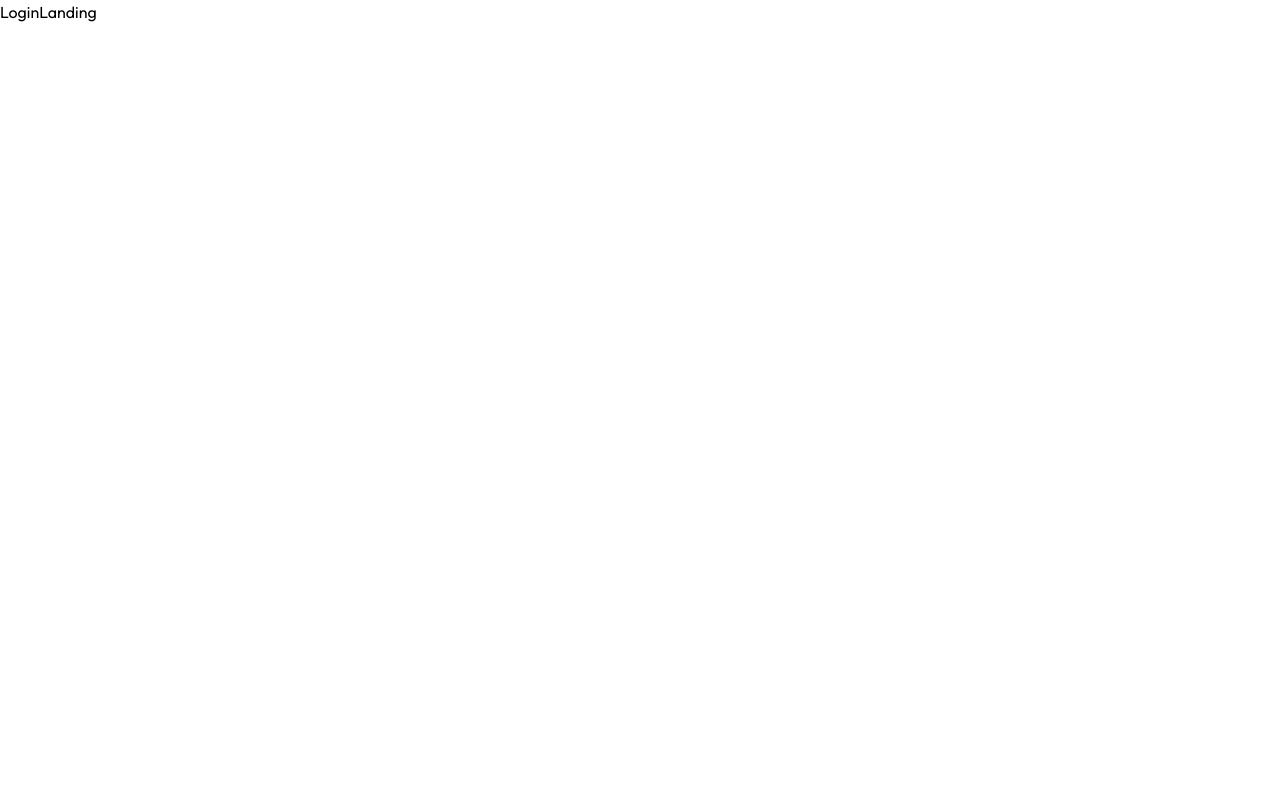
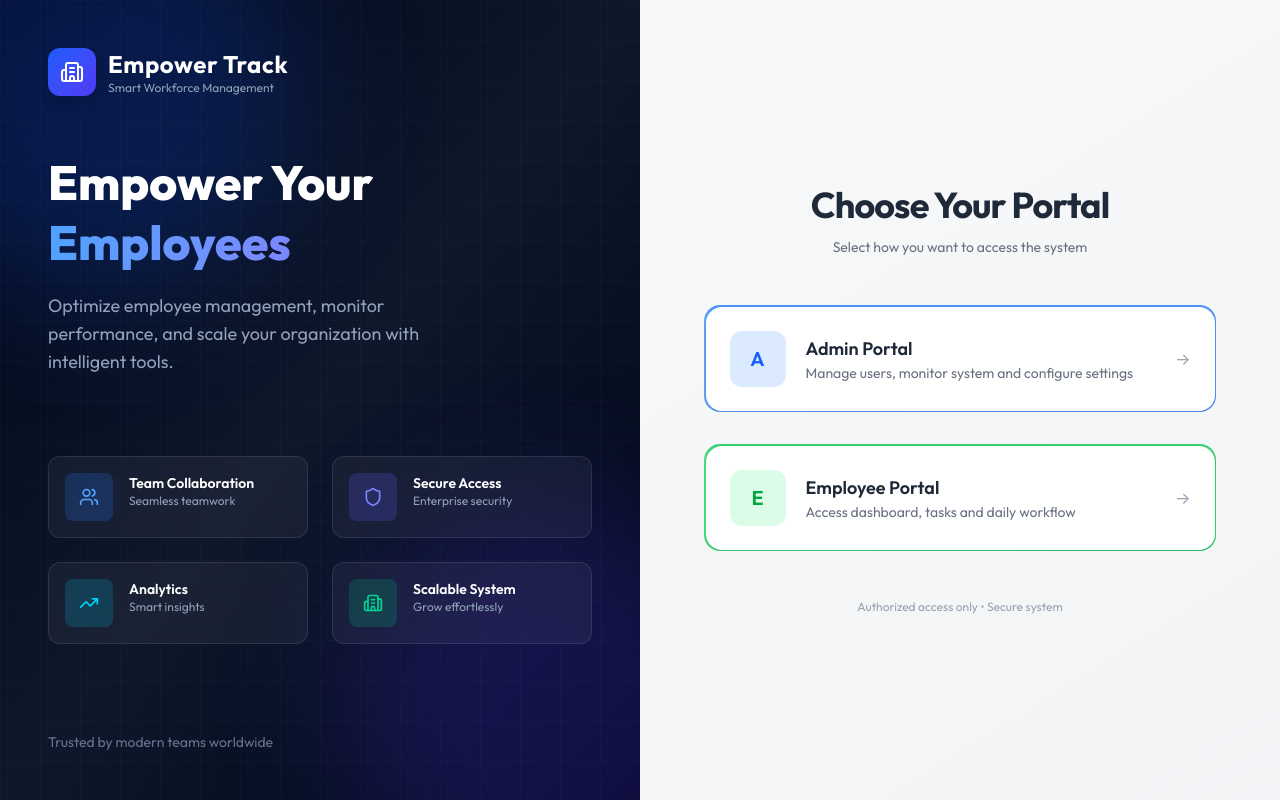
Before and after one commit to MostakemHossain/Empower-track, a React (Vite) app in the folder client/: page /login in a window 1280 px wide. Built offline with nearby package versions, Linux system fonts and the light colour scheme.

Commit message:
login landing page

```diff
--- a/client/package.json
+++ b/client/package.json
@@ -11,10 +11,12 @@
   },
   "dependencies": {
     "@tailwindcss/vite": "^4.2.2",
+    "framer-motion": "^12.38.0",
     "lucide-react": "^1.7.0",
     "react": "^19.2.4",
     "react-dom": "^19.2.4",
     "react-hot-toast": "^2.6.0",
+    "react-icons": "^5.6.0",
     "react-router-dom": "^7.14.0",
     "tailwindcss": "^4.2.2"
   },
--- a/client/src/App.jsx
+++ b/client/src/App.jsx
@@ -10,6 +10,7 @@ import Leave from "./pages/Leave";
 import Attendance from "./pages/Attendance";
 import Employees from "./pages/Employees";
 import PrintPaySlip from "./pages/PrintPaySlip";
+import LoginForm from "./components/LoginForm";
 
 const App = () => {
   return (
@@ -17,6 +18,21 @@ const App = () => {
       <Toaster />
       <Routes>
         <Route path="/login" element={<LoginLanding />} />
+        <Route
+          path="/login/admin"
+          role="admin"
+          title="Admin Portal"
+          subTitle="Sign in to manage the organization"
+          element={<LoginForm />}
+        />
+        <Route
+          path="/login/employee"
+          role="employee"
+          title="Employee Portal"
+          subTitle="Sign in to access your"
+          element={<LoginForm />}
+        />
+
         <Route element={<Layout />}>
           <Route path="/dashboard" element={<Dashboard />} />
           <Route path="/employees" element={<Employees />} />
--- /dev/null
+++ b/client/src/components/LoginForm.jsx
@@ -0,0 +1,7 @@
+const LoginForm = () => {
+  return (
+    <div>LoginForm</div>
+  )
+}
+
+export default LoginForm
--- /dev/null
+++ b/client/src/components/LoginLeftSide.jsx
@@ -0,0 +1,147 @@
+"use client";
+
+import { Building2, Users, Shield, TrendingUp } from "lucide-react";
+import { useEffect, useState } from "react";
+
+const words = ["Workforce", "Employees", "Teams", "Organization"];
+
+const LoginLeftSide = () => {
+  const [wordIndex, setWordIndex] = useState(0);
+  const [text, setText] = useState("");
+  const [isDeleting, setIsDeleting] = useState(false);
+
+  useEffect(() => {
+    const currentWord = words[wordIndex];
+
+    const speed = isDeleting ? 80 : 120;
+
+    const timeout = setTimeout(() => {
+      if (!isDeleting) {
+        // typing
+        setText(currentWord.substring(0, text.length + 1));
+
+        if (text === currentWord) {
+          // pause before deleting
+          setTimeout(() => setIsDeleting(true), 1200);
+        }
+      } else {
+        // deleting
+        setText(currentWord.substring(0, text.length - 1));
+
+        if (text === "") {
+          setIsDeleting(false);
+          setWordIndex((prev) => (prev + 1) % words.length);
+        }
+      }
+    }, speed);
+
+    return () => clearTimeout(timeout);
+  }, [text, isDeleting, wordIndex]);
+
+  return (
+    <div className="hidden w-[50%] lg:flex flex-col justify-between bg-gradient-to-br from-slate-950 via-slate-900 to-slate-950 p-12 relative overflow-hidden">
+      {/* Glow */}
+      <div className="absolute inset-0 overflow-hidden">
+        <div className="absolute top-[-120px] left-[-120px] w-[420px] h-[420px] bg-blue-600/20 rounded-full blur-3xl animate-pulse" />
+        <div className="absolute bottom-[-120px] right-[-120px] w-[420px] h-[420px] bg-indigo-600/20 rounded-full blur-3xl animate-pulse" />
+      </div>
+
+      {/* Grid */}
+      <div className="absolute inset-0 bg-[linear-gradient(to_right,#ffffff05_1px,transparent_1px),linear-gradient(to_bottom,#ffffff05_1px,transparent_1px)] bg-[size:40px_40px]" />
+
+      {/* Top */}
+      <div className="relative z-10 flex flex-col">
+        {/* Logo */}
+        <div className="flex items-center gap-3 mb-14">
+          <div className="p-3 bg-gradient-to-br from-blue-600 to-indigo-600 rounded-xl shadow-lg">
+            <Building2 className="w-6 h-6 text-white" />
+          </div>
+          <div>
+            <h1 className="text-2xl font-bold text-white tracking-wide">
+              Empower Track
+            </h1>
+            <p className="text-slate-400 text-xs">Smart Workforce Management</p>
+          </div>
+        </div>
+
+        {/* Hero */}
+        <div className="mb-10">
+          <h2 className="text-5xl font-extrabold text-white leading-tight mb-5">
+            Empower Your <br />
+            {/* TYPEWRITER EFFECT */}
+            <span className="bg-gradient-to-r from-blue-400 to-indigo-400 bg-clip-text text-transparent">
+              {text}
+              <span className="animate-pulse">|</span>
+            </span>
+          </h2>
+
+          <p className="text-slate-400 text-lg max-w-md">
+            Optimize employee management, monitor performance, and scale your
+            organization with intelligent tools.
+          </p>
+        </div>
+      </div>
+
+      {/* Features */}
+      {/* Features */}
+      <div className="relative z-10 grid grid-cols-2 gap-6 mb-12">
+        {/* Team Collaboration */}
+        <div className="flex gap-4 p-4 rounded-xl bg-white/5 backdrop-blur-md border border-white/10 hover:bg-blue-500/10 transition">
+          <div className="w-12 h-12 flex items-center justify-center rounded-lg bg-blue-500/20">
+            <Users className="w-5 h-5 text-blue-400" />
+          </div>
+          <div>
+            <h3 className="text-white font-semibold text-sm">
+              Team Collaboration
+            </h3>
+            <p className="text-slate-400 text-xs">Seamless teamwork</p>
+          </div>
+        </div>
+
+        {/* Secure Access */}
+        <div className="flex gap-4 p-4 rounded-xl bg-white/5 backdrop-blur-md border border-white/10 hover:bg-indigo-500/10 transition">
+          <div className="w-12 h-12 flex items-center justify-center rounded-lg bg-indigo-500/20">
+            <Shield className="w-5 h-5 text-indigo-400" />
+          </div>
+          <div>
+            <h3 className="text-white font-semibold text-sm">Secure Access</h3>
+            <p className="text-slate-400 text-xs">Enterprise security</p>
+          </div>
+        </div>
+
+        {/* Analytics */}
+        <div className="flex gap-4 p-4 rounded-xl bg-white/5 backdrop-blur-md border border-white/10 hover:bg-cyan-500/10 transition">
+          <div className="w-12 h-12 flex items-center justify-center rounded-lg bg-cyan-500/20">
+            <TrendingUp className="w-5 h-5 text-cyan-400" />
+          </div>
+          <div>
+            <h3 className="text-white font-semibold text-sm">Analytics</h3>
+            <p className="text-slate-400 text-xs">Smart insights</p>
+          </div>
+        </div>
+
+        {/* Scalable */}
+        <div className="flex gap-4 p-4 rounded-xl bg-white/5 backdrop-blur-md border border-white/10 hover:bg-emerald-500/10 transition">
+          <div className="w-12 h-12 flex items-center justify-center rounded-lg bg-emerald-500/20">
+            <Building2 className="w-5 h-5 text-emerald-400" />
+          </div>
+          <div>
+            <h3 className="text-white font-semibold text-sm">
+              Scalable System
+            </h3>
+            <p className="text-slate-400 text-xs">Grow effortlessly</p>
+          </div>
+        </div>
+      </div>
+
+      {/* Footer */}
+      <div className="relative z-10">
+        <p className="text-slate-500 text-sm">
+          Trusted by modern teams worldwide
+        </p>
+      </div>
+    </div>
+  );
+};
+
+export default LoginLeftSide;
--- a/client/src/pages/LoginLanding.jsx
+++ b/client/src/pages/LoginLanding.jsx
@@ -1,6 +1,105 @@
+import LoginLeftSide from "../components/LoginLeftSide"
+import { useNavigate } from "react-router-dom"
+
 const LoginLanding = () => {
+  const navigate = useNavigate()
+
   return (
-    <div>LoginLanding</div>
+    <div className="min-h-screen flex flex-col md:flex-row bg-gradient-to-br from-gray-50 to-gray-100">
+
+      <LoginLeftSide />
+
+      <div className="flex flex-1 items-center justify-center px-6 py-12">
+
+        <div className="w-full max-w-lg">
+
+          {/* Header */}
+          <div className="text-center mb-12">
+            <h1 className="text-4xl font-bold text-gray-800 tracking-tight">
+              Choose Your Portal
+            </h1>
+            <p className="text-gray-500 mt-3 text-sm">
+              Select how you want to access the system
+            </p>
+          </div>
+
+          <div className="space-y-8">
+
+            {/* Admin Portal */}
+            <div
+              onClick={() => navigate("/login/admin")}
+              className="relative group rounded-2xl p-[1.5px] overflow-hidden cursor-pointer"
+            >
+              <div className="absolute inset-0 animate-spin-slow bg-[conic-gradient(at_top_left,_#3b82f6,_#60a5fa,_#3b82f6)]" />
+
+              <div className="relative bg-white rounded-2xl p-6 shadow-md transition-all duration-300 group-hover:shadow-xl group-hover:-translate-y-1">
+
+                <div className="flex items-center gap-5">
+
+                  <div className="flex h-14 w-14 items-center justify-center rounded-xl bg-blue-100 text-blue-600 text-xl font-semibold">
+                    A
+                  </div>
+
+                  <div className="flex-1">
+                    <h2 className="text-lg font-semibold text-gray-800 group-hover:text-blue-600 transition">
+                      Admin Portal
+                    </h2>
+                    <p className="text-sm text-gray-500">
+                      Manage users, monitor system and configure settings
+                    </p>
+                  </div>
+
+                  <span className="text-gray-400 group-hover:text-blue-500 transition">
+                    →
+                  </span>
+
+                </div>
+              </div>
+            </div>
+
+            {/* Employee Portal */}
+            <div
+              onClick={() => navigate("/login/employee")}
+              className="relative group rounded-2xl p-[1.5px] overflow-hidden cursor-pointer"
+            >
+              <div className="absolute inset-0 animate-spin-slow bg-[conic-gradient(at_top_left,_#22c55e,_#4ade80,_#22c55e)]" />
+
+              <div className="relative bg-white rounded-2xl p-6 shadow-md transition-all duration-300 group-hover:shadow-xl group-hover:-translate-y-1">
+
+                <div className="flex items-center gap-5">
+
+                  <div className="flex h-14 w-14 items-center justify-center rounded-xl bg-green-100 text-green-600 text-xl font-semibold">
+                    E
+                  </div>
+
+                  <div className="flex-1">
+                    <h2 className="text-lg font-semibold text-gray-800 group-hover:text-green-600 transition">
+                      Employee Portal
+                    </h2>
+                    <p className="text-sm text-gray-500">
+                      Access dashboard, tasks and daily workflow
+                    </p>
+                  </div>
+
+                  <span className="text-gray-400 group-hover:text-green-500 transition">
+                    →
+                  </span>
+
+                </div>
+              </div>
+            </div>
+
+          </div>
+
+          <div className="mt-12 text-center">
+            <p className="text-xs text-gray-400">
+              Authorized access only • Secure system
+            </p>
+          </div>
+
+        </div>
+      </div>
+    </div>
   )
 }
 
```
Also changed, not shown: 1 other file (tests, documents, lock files or other folders).
